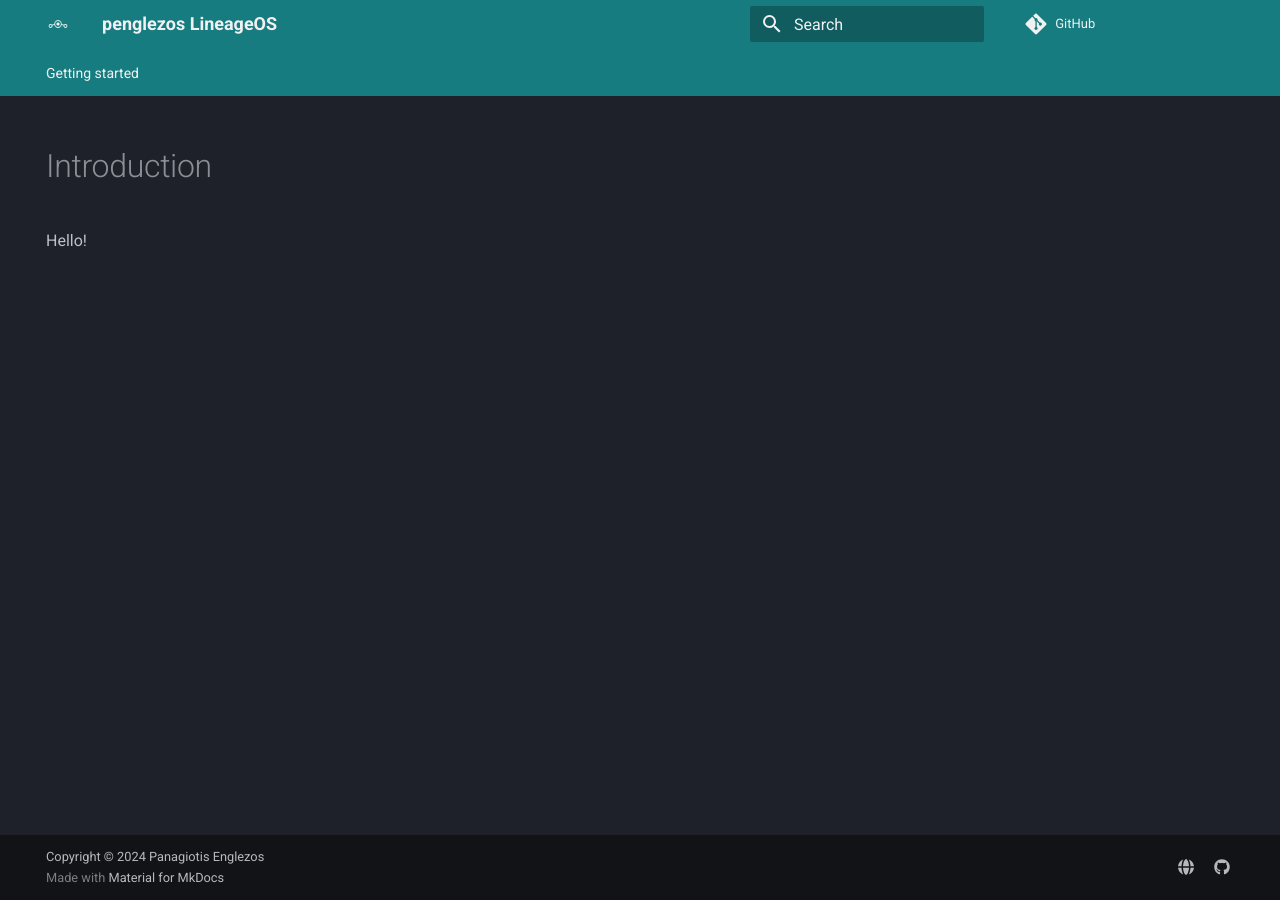
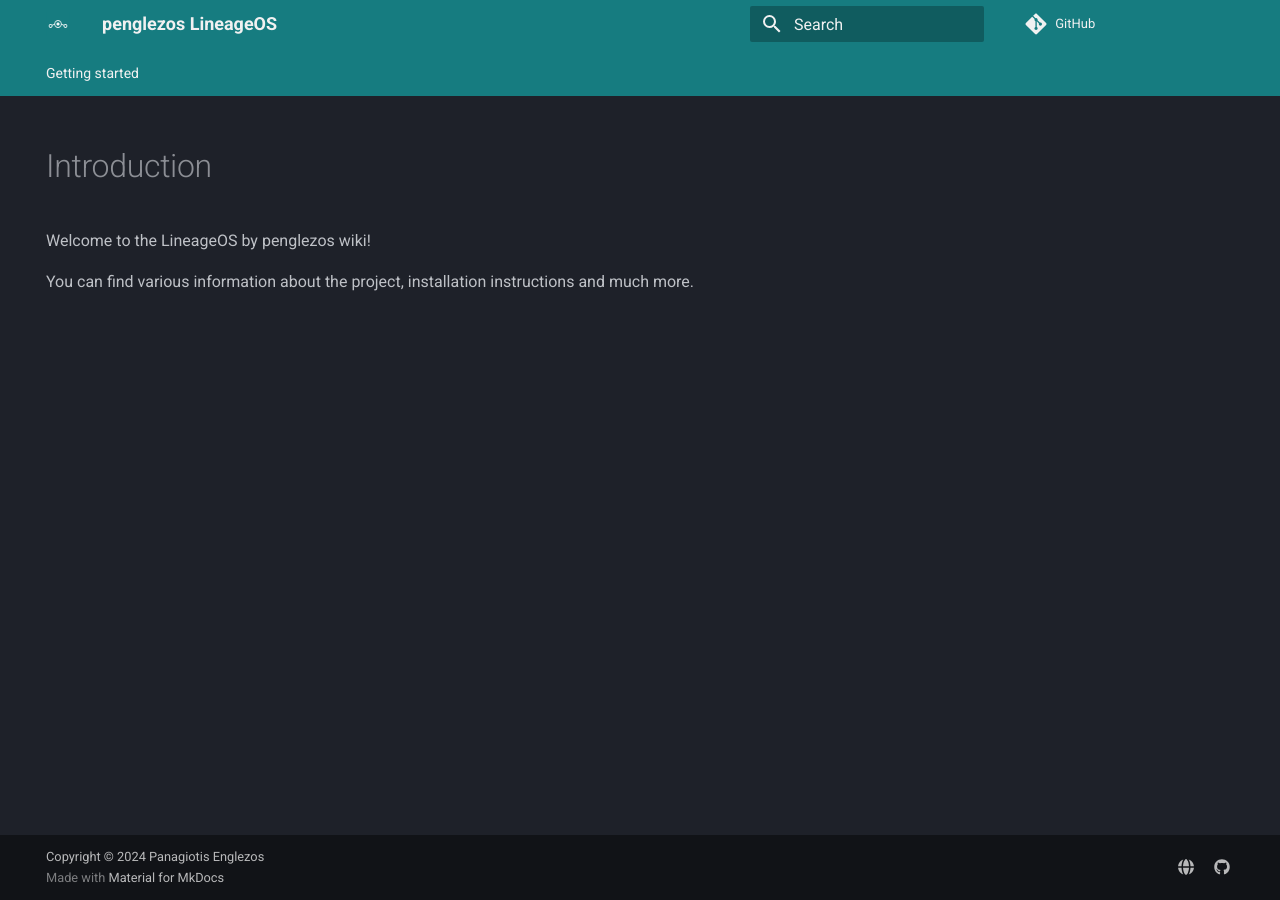
Before and after one commit to penglezos/lineageos.penglezos.dev, an MkDocs documentation site: the page built from docs/index.md, in a window 1280 px wide. Built offline with MkDocs 1.6.1 and Material for MkDocs 9.7.7, drawn with Linux system fonts in a browser that asks for light colours; comment, search, counter and statistics services are not loaded.

Commit message:
Add introduction information
Signed-off-by: penglezos <panagiotisegl@gmail.com>

```diff
--- a/docs/index.md
+++ b/docs/index.md
@@ -5,4 +5,6 @@ hide:
 
 # Introduction
 
-Hello!
+Welcome to the LineageOS by penglezos wiki!
+
+You can find various information about the project, installation instructions and much more.
```
